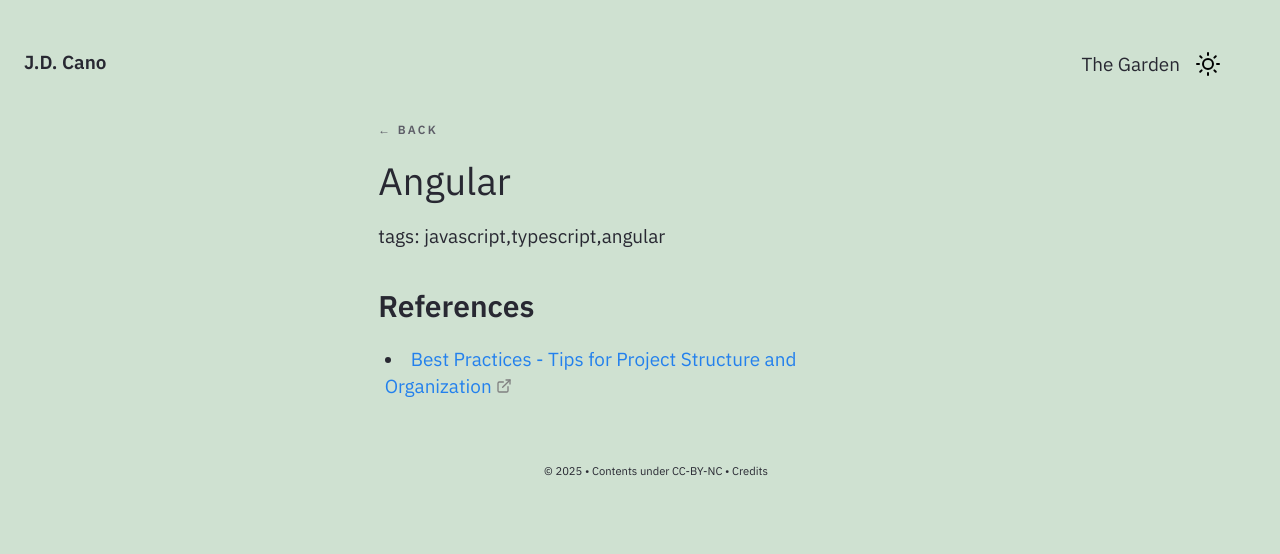
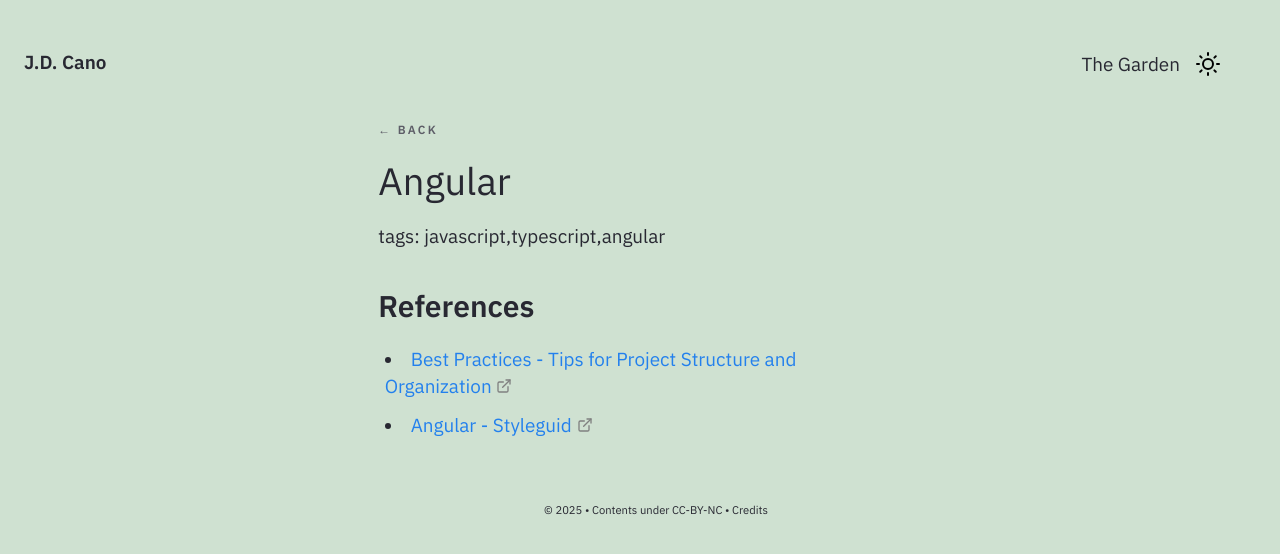
Before and after one commit to Gorzas/gorzas.github.io, a Jekyll site: the page built from _notes/Public/tech/Angular/Angular.md, in a window 1280 px wide. Shown: the top 554 px of the page. Built offline with Jekyll 4.4.1, drawn with Linux system fonts in a browser that asks for light colours.

Commit message:
Update Angular.md

```diff
--- a/_notes/Public/tech/Angular/Angular.md
+++ b/_notes/Public/tech/Angular/Angular.md
@@ -3,10 +3,11 @@ title: Angular
 feed: show
 tags: javascript typescript angular
 date: 21-01-2025
-updated: 21-01-2025
+updated: 30-01-2025
 type: note
 growth: seedlings
 ---
 
 ## References
 - [Best Practices - Tips for Project Structure and Organization](https://www.thinkitive.com/blog/angular-best-practices-tips-for-project-structure-and-organization/)
+- [Angular - Styleguid](https://angular.dev/style-guide)
```
